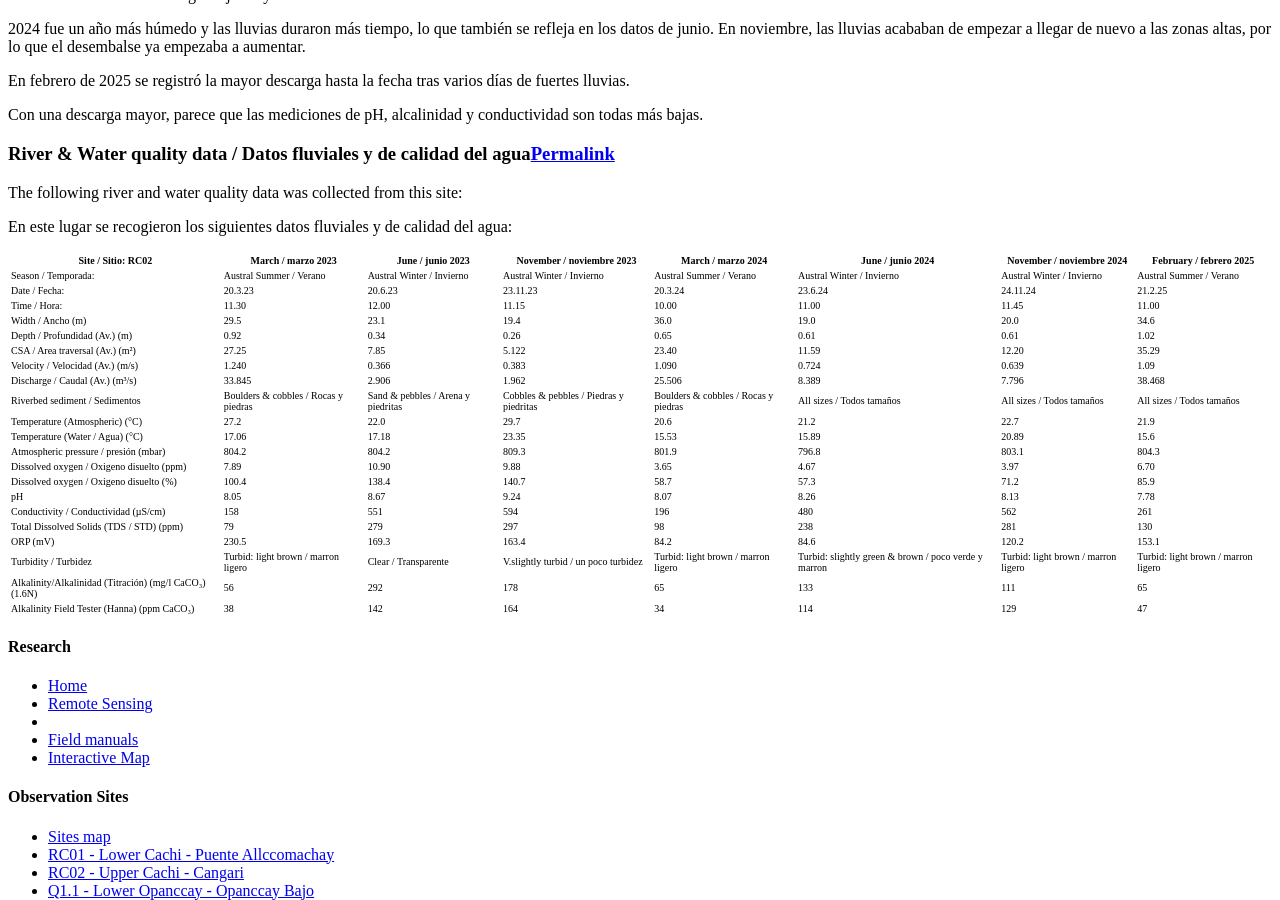
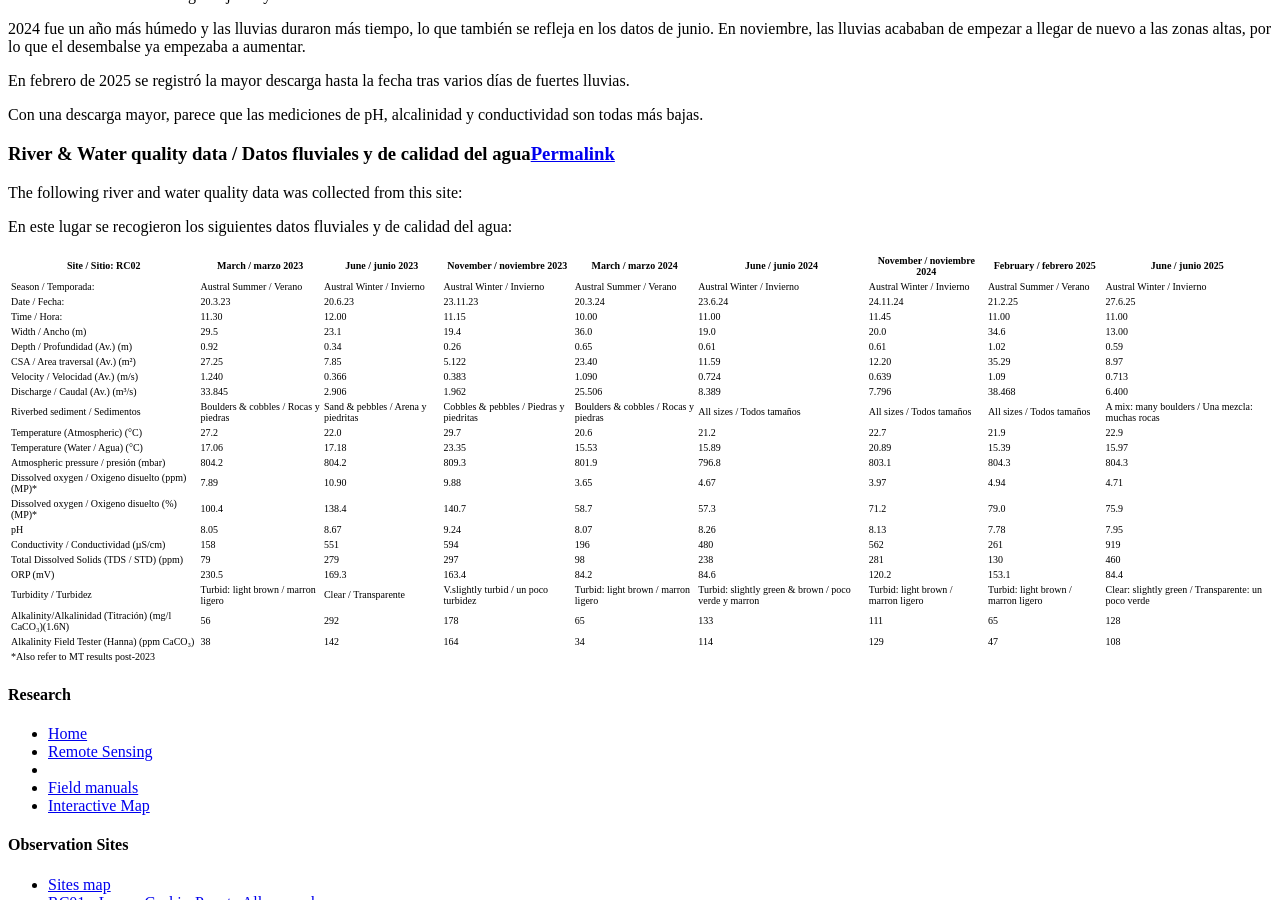
Before and after one commit to HVLepage/cavep-unah, a Jekyll site: the page built from _docs/site-network/RC02.md, in a window 1280 px wide and 900 px high, scrolled down 2779 px. Built offline with Jekyll 4.4.1, drawn with Linux system fonts in a browser that asks for light colours; comment, search, counter and statistics services are not loaded.

Commit message:
Update RC02.md

```diff
--- a/_docs/site-network/RC02.md
+++ b/_docs/site-network/RC02.md
@@ -85,26 +85,27 @@ The following river and water quality data was collected from this site:
 
 En este lugar se recogieron los siguientes datos fluviales y de calidad del agua:
 
-|     Site / Sitio: RC02                                         |     March / marzo 2023                      |     June / junio 2023                     |     November / noviembre 2023                  |      March / marzo 2024                     |     June / junio 2024                                         |     November / noviembre 2024              |     February / febrero 2025                |
-|----------------------------------------------------------------|---------------------------------------------|-------------------------------------------|------------------------------------------------|---------------------------------------------|---------------------------------------------------------------|--------------------------------------------|--------------------------------------------|
-|     Season / Temporada:                                        |     Austral Summer / Verano                 |     Austral Winter / Invierno             |     Austral Winter / Invierno                  |     Austral Summer / Verano                 |     Austral Winter / Invierno                                 |     Austral Winter / Invierno              |     Austral Summer / Verano                |
-|     Date / Fecha:                                              |     20.3.23                                 |     20.6.23                               |     23.11.23                                   |     20.3.24                                 |     23.6.24                                                   |     24.11.24                               |     21.2.25                                |
-|     Time / Hora:                                               |     11.30                                   |     12.00                                 |     11.15                                      |     10.00                                   |     11.00                                                     |     11.45                                  |     11.00                                  |
-|     Width / Ancho (m)                                          |     29.5                                    |     23.1                                  |     19.4                                       |     36.0                                    |     19.0                                                      |     20.0                                   |     34.6                                   |
-|     Depth / Profundidad (Av.) (m)                              |     0.92                                    |     0.34                                  |     0.26                                       |     0.65                                    |     0.61                                                      |     0.61                                   |     1.02                                   |
-|     CSA / Area traversal (Av.) (m²)                            |     27.25                                   |     7.85                                  |     5.122                                      |     23.40                                   |     11.59                                                     |     12.20                                  |     35.29                                  |
-|     Velocity / Velocidad    (Av.) (m/s)                        |     1.240                                   |     0.366                                 |     0.383                                      |     1.090                                   |     0.724                                                     |     0.639                                  |     1.09                                   |
-|     Discharge / Caudal (Av.) (m³/s)                            |     33.845                                  |     2.906                                 |     1.962                                      |     25.506                                  |     8.389                                                     |     7.796                                  |     38.468                                 |
-|     Riverbed sediment / Sedimentos                             |     Boulders & cobbles / Rocas y piedras    |     Sand & pebbles / Arena y piedritas    |     Cobbles & pebbles / Piedras y piedritas    |     Boulders & cobbles / Rocas y piedras    |     All sizes / Todos tamaños                                 |     All sizes / Todos tamaños              |     All sizes / Todos tamaños              |
-|     Temperature (Atmospheric) (°C)                             |     27.2                                    |     22.0                                  |     29.7                                       |     20.6                                    |     21.2                                                      |     22.7                                   |     21.9                                   |
-|     Temperature (Water / Agua) (°C)                            |     17.06                                   |     17.18                                 |     23.35                                      |     15.53                                   |     15.89                                                     |     20.89                                  |     15.6                                   |
-|     Atmospheric pressure / presión (mbar)                      |     804.2                                   |     804.2                                 |     809.3                                      |     801.9                                   |     796.8                                                     |     803.1                                  |     804.3                                  |
-|     Dissolved oxygen /   Oxigeno disuelto (ppm)                |     7.89                                    |     10.90                                 |     9.88                                       |     3.65                                    |     4.67                                                      |     3.97                                   |     6.70                                   |
-|     Dissolved oxygen / Oxigeno disuelto (%)                    |     100.4                                   |     138.4                                 |     140.7                                      |     58.7                                    |     57.3                                                      |     71.2                                   |     85.9                                   |
-|     pH                                                         |     8.05                                    |     8.67                                  |     9.24                                       |     8.07                                    |     8.26                                                      |     8.13                                   |     7.78                                   |
-|     Conductivity / Conductividad (µS/cm)                       |     158                                     |     551                                   |     594                                        |     196                                     |     480                                                       |     562                                    |     261                                    |
-|     Total Dissolved Solids (TDS / STD)  (ppm)                  |     79                                      |     279                                   |     297                                        |     98                                      |     238                                                       |     281                                    |     130                                    |
-|     ORP (mV)                                                   |     230.5                                   |     169.3                                 |     163.4                                      |     84.2                                    |     84.6                                                      |     120.2                                  |     153.1                                  |
-|     Turbidity / Turbidez                                       |     Turbid: light brown / marron ligero     |     Clear / Transparente                  |     V.slightly turbid / un poco turbidez       |     Turbid: light brown / marron ligero     |     Turbid: slightly green & brown /   poco verde y marron    |     Turbid: light brown / marron ligero    |     Turbid: light brown / marron ligero    |
-|     Alkalinity/Alkalinidad   (Titración) (mg/l CaCO₃)(1.6N)    |     56                                      |     292                                   |     178                                        |     65                                      |     133                                                       |     111                                    |     65                                     |
-|     Alkalinity Field Tester (Hanna) (ppm CaCO₃)                |     38                                      |     142                                   |     164                                        |     34                                      |     114                                                       |     129                                    |     47                                     |
+|     Site / Sitio: RC02                                       |     March   / marzo 2023                     |     June   / junio 2023                   |     November   / noviembre 2023                |      March / marzo 2024                      |     June   / junio 2024                                       |     November   / noviembre 2024              |     February   / febrero 2025                |     June   / junio 2025                                      |
+|--------------------------------------------------------------|----------------------------------------------|-------------------------------------------|------------------------------------------------|----------------------------------------------|---------------------------------------------------------------|----------------------------------------------|----------------------------------------------|--------------------------------------------------------------|
+|     Season   / Temporada:                                    |     Austral   Summer / Verano                |     Austral   Winter / Invierno           |     Austral   Winter / Invierno                |     Austral   Summer / Verano                |     Austral   Winter / Invierno                               |     Austral   Winter / Invierno              |     Austral   Summer / Verano                |     Austral   Winter / Invierno                              |
+|     Date   / Fecha:                                          |     20.3.23                                  |     20.6.23                               |     23.11.23                                   |     20.3.24                                  |     23.6.24                                                   |     24.11.24                                 |     21.2.25                                  |     27.6.25                                                  |
+|     Time   / Hora:                                           |     11.30                                    |     12.00                                 |     11.15                                      |     10.00                                    |     11.00                                                     |     11.45                                    |     11.00                                    |     11.00                                                    |
+|     Width / Ancho (m)                                        |     29.5                                     |     23.1                                  |     19.4                                       |     36.0                                     |     19.0                                                      |     20.0                                     |     34.6                                     |     13.00                                                    |
+|     Depth / Profundidad (Av.) (m)                            |     0.92                                     |     0.34                                  |     0.26                                       |     0.65                                     |     0.61                                                      |     0.61                                     |     1.02                                     |     0.59                                                     |
+|     CSA / Area traversal (Av.) (m²)                          |     27.25                                    |     7.85                                  |     5.122                                      |     23.40                                    |     11.59                                                     |     12.20                                    |     35.29                                    |     8.97                                                     |
+|     Velocity / Velocidad  (Av.) (m/s)                        |     1.240                                    |     0.366                                 |     0.383                                      |     1.090                                    |     0.724                                                     |     0.639                                    |     1.09                                     |     0.713                                                    |
+|     Discharge / Caudal (Av.) (m³/s)                          |     33.845                                   |     2.906                                 |     1.962                                      |     25.506                                   |     8.389                                                     |     7.796                                    |     38.468                                   |     6.400                                                    |
+|     Riverbed sediment / Sedimentos                           |     Boulders & cobbles / Rocas y piedras     |     Sand & pebbles / Arena y piedritas    |     Cobbles & pebbles / Piedras y piedritas    |     Boulders & cobbles / Rocas y piedras     |     All sizes / Todos tamaños                                 |     All sizes / Todos tamaños                |     All sizes / Todos tamaños                |     A mix: many boulders / Una mezcla:   muchas rocas        |
+|     Temperature (Atmospheric) (°C)                           |     27.2                                     |     22.0                                  |     29.7                                       |     20.6                                     |     21.2                                                      |     22.7                                     |     21.9                                     |     22.9                                                     |
+|     Temperature (Water / Agua) (°C)                          |     17.06                                    |     17.18                                 |     23.35                                      |     15.53                                    |     15.89                                                     |     20.89                                    |     15.39                                    |     15.97                                                    |
+|     Atmospheric pressure / presión   (mbar)                  |     804.2                                    |     804.2                                 |     809.3                                      |     801.9                                    |     796.8                                                     |     803.1                                    |     804.3                                    |     804.3                                                    |
+|     Dissolved oxygen / Oxigeno disuelto (ppm) (MP)*          |     7.89                                     |     10.90                                 |     9.88                                       |     3.65                                     |     4.67                                                      |     3.97                                     |     4.94                                     |     4.71                                                     |
+|     Dissolved oxygen / Oxigeno disuelto (%) (MP)*            |     100.4                                    |     138.4                                 |     140.7                                      |     58.7                                     |     57.3                                                      |     71.2                                     |     79.0                                     |     75.9                                                     |
+|     pH                                                       |     8.05                                     |     8.67                                  |     9.24                                       |     8.07                                     |     8.26                                                      |     8.13                                     |     7.78                                     |     7.95                                                     |
+|     Conductivity / Conductividad (µS/cm)                     |     158                                      |     551                                   |     594                                        |     196                                      |     480                                                       |     562                                      |     261                                      |     919                                                      |
+|     Total Dissolved Solids (TDS /   STD)  (ppm)              |     79                                       |     279                                   |     297                                        |     98                                       |     238                                                       |     281                                      |     130                                      |     460                                                      |
+|     ORP (mV)                                                 |     230.5                                    |     169.3                                 |     163.4                                      |     84.2                                     |     84.6                                                      |     120.2                                    |     153.1                                    |     84.4                                                     |
+|     Turbidity / Turbidez                                     |     Turbid:   light brown / marron ligero    |     Clear   / Transparente                |     V.slightly turbid / un poco turbidez       |     Turbid:   light brown / marron ligero    |     Turbid:   slightly green & brown / poco verde y marron    |     Turbid:   light brown / marron ligero    |     Turbid:   light brown / marron ligero    |     Clear:   slightly green / Transparente: un poco verde    |
+|     Alkalinity/Alkalinidad (Titración) (mg/l CaCO₃)(1.6N)    |     56                                       |     292                                   |     178                                        |     65                                       |     133                                                       |     111                                      |     65                                       |     128                                                      |
+|     Alkalinity Field Tester (Hanna) (ppm   CaCO₃)            |     38                                       |     142                                   |     164                                        |     34                                       |     114                                                       |     129                                      |     47                                       |     108                                                      |
+|     *Also refer to   MT results post-2023                    |                                              |                                           |                                                |                                              |                                                               |                                              |                                              |                                                              |
```
